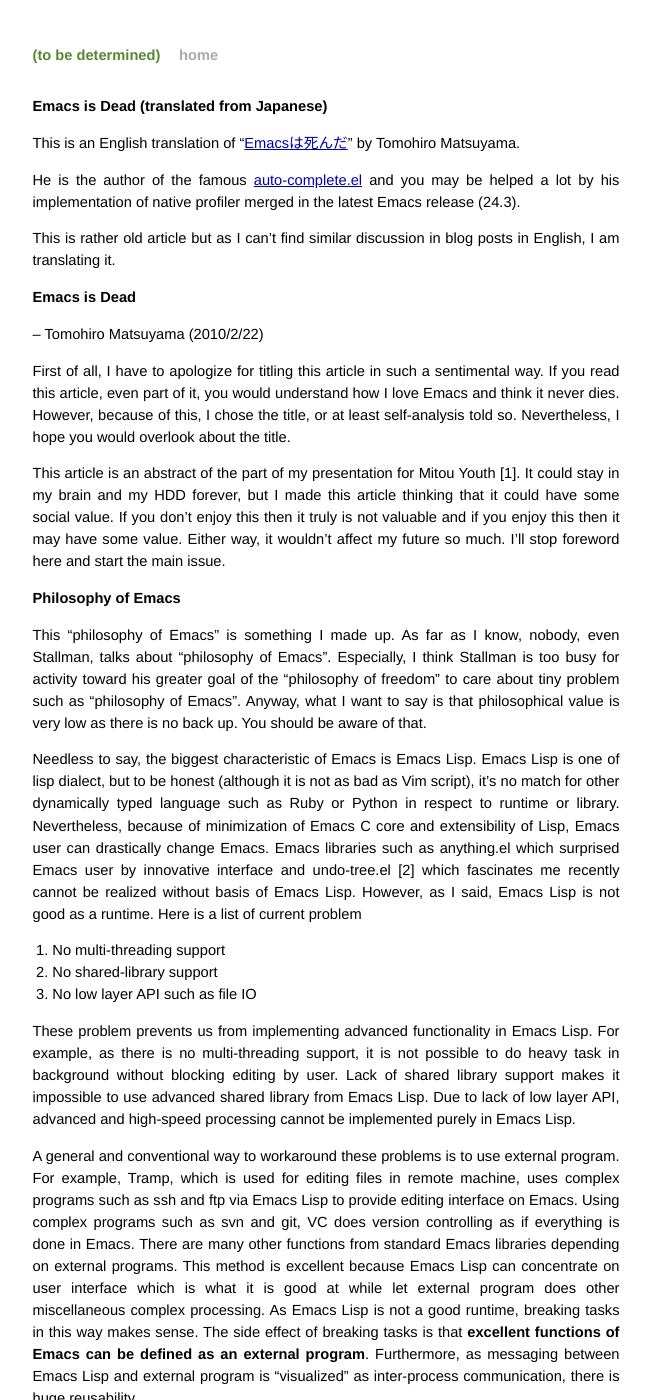
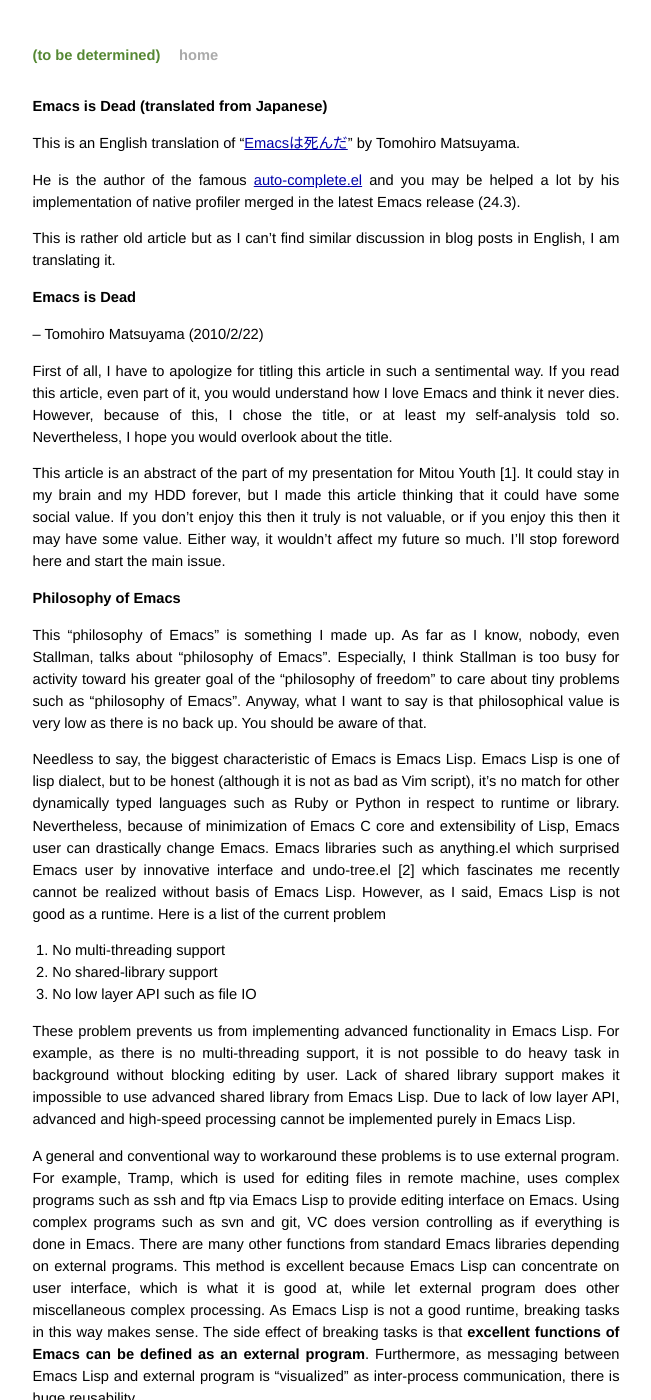
Before and after one commit to tkf/tkf.github.com, a Jekyll site: the page built from _posts/2013/06/2013-06-04-Emacs-is-dead.markdown, in a window 1280 px wide and 1400 px high. Shown: the whole window, without its empty margins (314-965 px from the left). Built offline with Jekyll 4.4.1, drawn with Linux system fonts in a browser that asks for light colours; comment, search, counter and statistics services are not loaded.

Commit message:
Tiny fixes

```diff
--- a/_posts/2013/06/2013-06-04-Emacs-is-dead.markdown
+++ b/_posts/2013/06/2013-06-04-Emacs-is-dead.markdown
@@ -15,15 +15,15 @@
 
 -- Tomohiro Matsuyama (2010/2/22)
 
-First of all, I have to apologize for titling this article in such a sentimental way.  If you read this article, even part of it, you would understand how I love Emacs and think it never dies.  However, because of this, I chose the title, or at least self-analysis told so.  Nevertheless, I hope you would overlook about the title.
+First of all, I have to apologize for titling this article in such a sentimental way.  If you read this article, even part of it, you would understand how I love Emacs and think it never dies.  However, because of this, I chose the title, or at least my self-analysis told so.  Nevertheless, I hope you would overlook about the title.
 
-This article is an abstract of the part of my presentation for Mitou Youth \[1].  It could stay in my brain and my HDD forever, but I made this article thinking that it could have some social value.  If you don't enjoy this then it truly is not valuable and if you enjoy this then it may have some value.  Either way, it wouldn't affect my future so much.  I'll stop foreword here and start the main issue.
+This article is an abstract of the part of my presentation for Mitou Youth \[1].  It could stay in my brain and my HDD forever, but I made this article thinking that it could have some social value.  If you don't enjoy this then it truly is not valuable, or if you enjoy this then it may have some value.  Either way, it wouldn't affect my future so much.  I'll stop foreword here and start the main issue.
 
 ### Philosophy of Emacs
 
-This "philosophy of Emacs" is something I made up.  As far as I know, nobody, even Stallman, talks about "philosophy of Emacs".  Especially, I think Stallman is too busy for activity toward his greater goal of the "philosophy of freedom" to care about tiny problem such as "philosophy of Emacs".  Anyway, what I want to say is that philosophical value is very low as there is no back up.  You should be aware of that.
+This "philosophy of Emacs" is something I made up.  As far as I know, nobody, even Stallman, talks about "philosophy of Emacs".  Especially, I think Stallman is too busy for activity toward his greater goal of the "philosophy of freedom" to care about tiny problems such as "philosophy of Emacs".  Anyway, what I want to say is that philosophical value is very low as there is no back up.  You should be aware of that.
 
-Needless to say, the biggest characteristic of Emacs is Emacs Lisp.  Emacs Lisp is one of lisp dialect, but to be honest (although it is not as bad as Vim script), it's no match for other dynamically typed language such as Ruby or Python in respect to runtime or library.  Nevertheless, because of minimization of Emacs C core and extensibility of Lisp, Emacs user can drastically change Emacs.  Emacs libraries such as anything.el which surprised Emacs user by innovative interface and undo-tree.el \[2] which fascinates me recently cannot be realized without basis of Emacs Lisp.  However, as I said, Emacs Lisp is not good as a runtime.  Here is a list of current problem
+Needless to say, the biggest characteristic of Emacs is Emacs Lisp.  Emacs Lisp is one of lisp dialect, but to be honest (although it is not as bad as Vim script), it's no match for other dynamically typed languages such as Ruby or Python in respect to runtime or library.  Nevertheless, because of minimization of Emacs C core and extensibility of Lisp, Emacs user can drastically change Emacs.  Emacs libraries such as anything.el which surprised Emacs user by innovative interface and undo-tree.el \[2] which fascinates me recently cannot be realized without basis of Emacs Lisp.  However, as I said, Emacs Lisp is not good as a runtime.  Here is a list of the current problem
 
 1. No multi-threading support
 2. No shared-library support
@@ -31,7 +31,7 @@
 
 These problem prevents us from implementing advanced functionality in Emacs Lisp.  For example, as there is no multi-threading support, it is not possible to do heavy task in background without blocking editing by user.  Lack of shared library support makes it impossible to use advanced shared library from Emacs Lisp.  Due to lack of low layer API, advanced and high-speed processing cannot be implemented purely in Emacs Lisp.
 
-A general and conventional way to workaround these problems is to use external program.  For example, Tramp, which is used for editing files in remote machine, uses complex programs such as ssh and ftp via Emacs Lisp to provide editing interface on Emacs.  Using complex programs such as svn and git, VC does version controlling as if everything is done in Emacs.  There are many other functions from standard Emacs libraries depending on external programs.  This method is excellent because Emacs Lisp can concentrate on user interface which is what it is good at while let external program does other miscellaneous complex processing.  As Emacs Lisp is not a good runtime, breaking tasks in this way makes sense.  The side effect of breaking tasks is that **excellent functions of Emacs can be defined as an external program**.  Furthermore, as messaging between Emacs Lisp and external program is "visualized" as inter-process communication, there is huge reusability.
+A general and conventional way to workaround these problems is to use external program.  For example, Tramp, which is used for editing files in remote machine, uses complex programs such as ssh and ftp via Emacs Lisp to provide editing interface on Emacs.  Using complex programs such as svn and git, VC does version controlling as if everything is done in Emacs.  There are many other functions from standard Emacs libraries depending on external programs.  This method is excellent because Emacs Lisp can concentrate on user interface, which is what it is good at, while let external program does other miscellaneous complex processing.  As Emacs Lisp is not a good runtime, breaking tasks in this way makes sense.  The side effect of breaking tasks is that **excellent functions of Emacs can be defined as an external program**.  Furthermore, as messaging between Emacs Lisp and external program is "visualized" as inter-process communication, there is huge reusability.
 
 Let's do one thought experiment.  Assume that we are implementing code completion for Ruby in Eclipse and Emacs.  Eclipse has plugin architecture based on Java and efficient processing by encapsulation of data structure is its virtue (this can be said in many other products) \[3].  Therefore, excellent ruby completion provided only in Eclipse world.  Try searching "Eclipse Ruby".  Several plugins can be found but everything is for Eclipse.  As they are tightly coupled with Eclipse, using them in platforms other than Eclipse is very hard.  Even if it is possible, it would exhaust developers by repeating merges from the main line.
 
```
